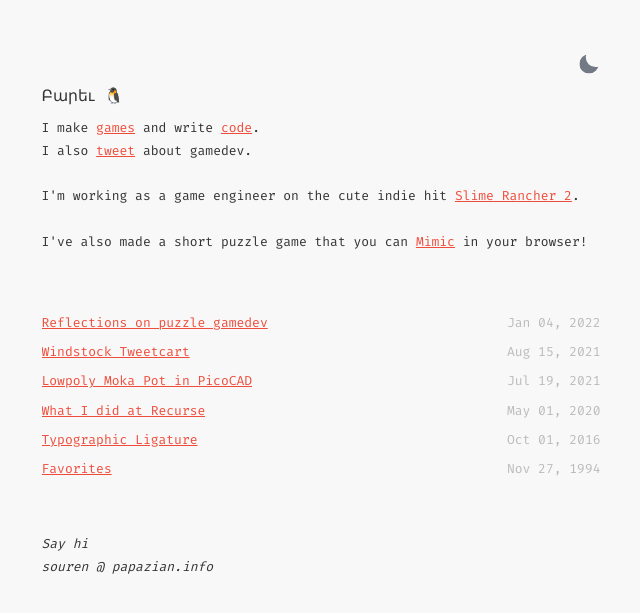
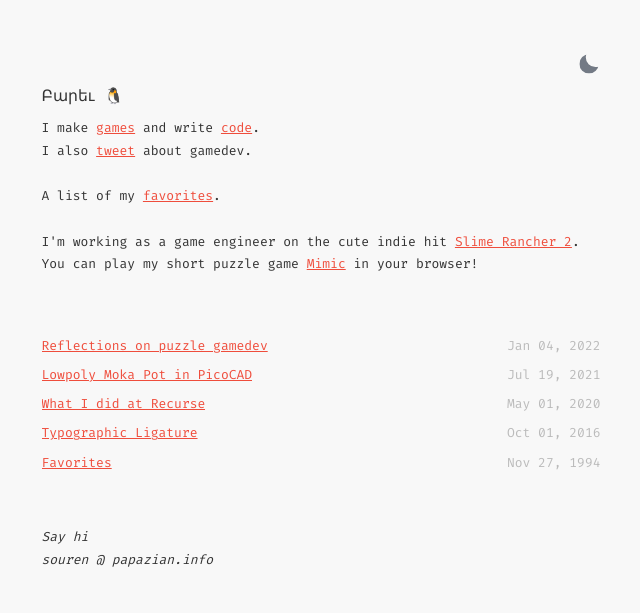
Before and after one commit to sourencho/sourencho.github.io, a Jekyll site: the page built from index.html, in a window 1280 px wide. Shown: the top 613 px of the page, without its empty margins (319-959 px from the left). Built offline with Jekyll 4.4.1, drawn with Linux system fonts in a browser that asks for light colours.

Commit message:
Update homepage and favorites

```diff
--- a/index.html
+++ b/index.html
@@ -17,11 +17,17 @@ layout: default
         I also <a href="https://twitter.com/sourencho">tweet</a> about gamedev.
     </p>
     <br>
+
+    <p>
+        A list of my <a href="1994/11/27/favorites">favorites</a>.
+    </p>
+    <br>
+
     <p>
         I'm working as a game engineer on the cute indie hit <a href="https://store.steampowered.com/app/1657630/Slime_Rancher_2/" target="_blank">Slime Rancher 2</a>.
-        <br>
-        <br>
-        I've also made a short puzzle game that you can <a href="https://sourencho.itch.io/mimic" target="_blank">Mimic</a> in your browser!
+    </p>
+    <p>
+        You can play my short puzzle game <a href="https://sourencho.itch.io/mimic" target="_blank">Mimic</a> in your browser!
         <br>
     </p>
 </section>
```
Also changed, not shown: _posts/1994-11-27-favorites.md (+4 -0 lines), _posts/2021-08-15-windstock-tweetcart.md (deleted, +0 -22 lines).
